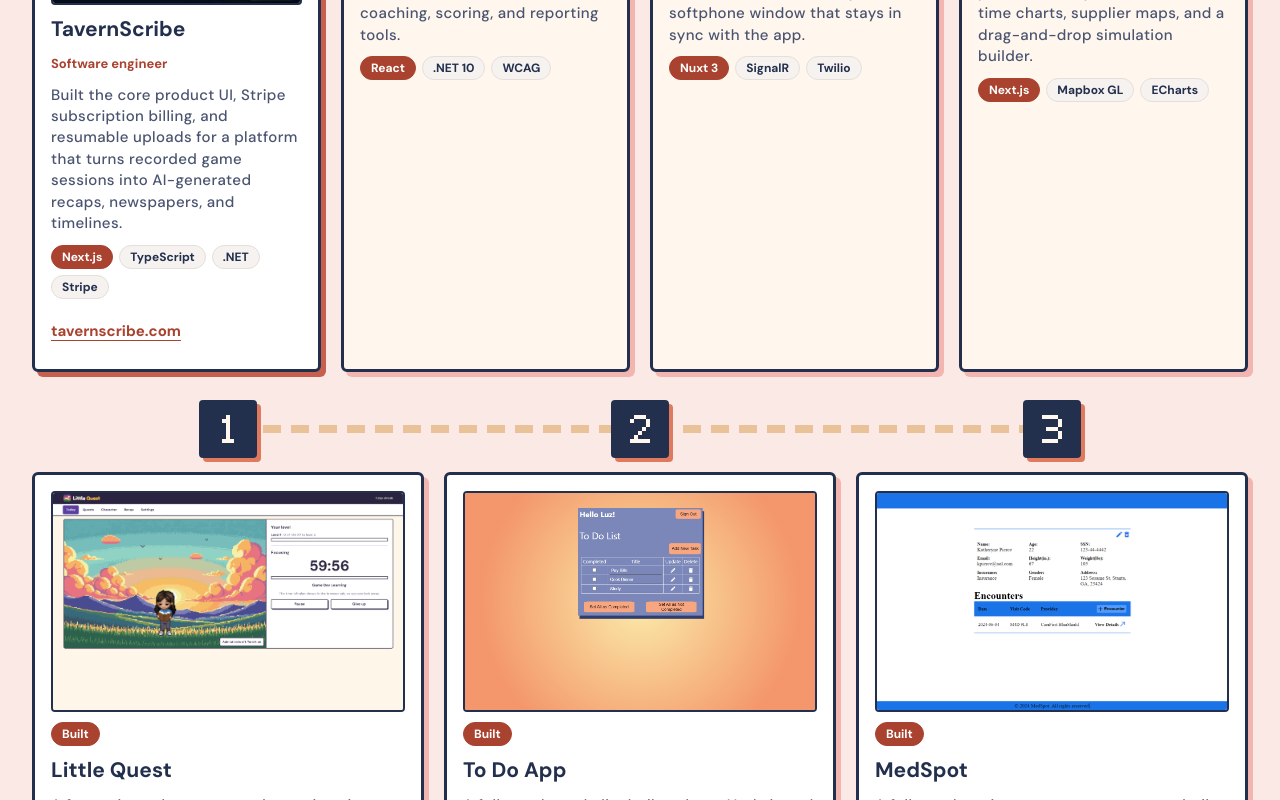
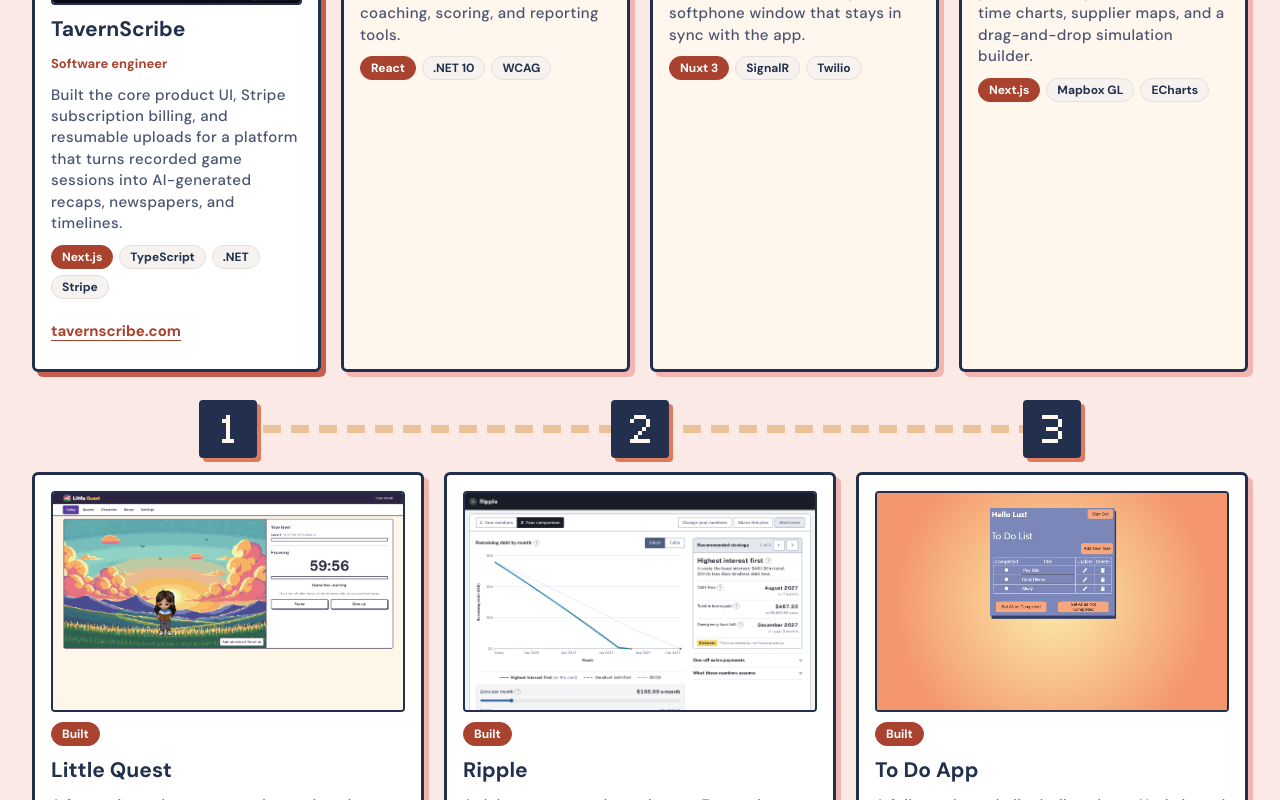
Before and after one commit to rialuz/portfolio, a Next.js app: page / in a window 1280 px wide. Shown: the part 2000-2800 px from the top of the page. Built offline with nearby package versions, Linux system fonts and the light colour scheme.

Commit message:
ripple project

```diff
--- a/components/projects/ProjectTabs.tsx
+++ b/components/projects/ProjectTabs.tsx
@@ -91,11 +91,18 @@
       <h3 className="text-[19px] leading-snug font-bold lg:text-[21px]">{project.title}</h3>
       <p className="text-sm font-medium tracking-wide text-slate lg:text-[15px]">{project.summary}</p>
       <ChipList items={project.tags} label="Built with" />
-      {project.link && (
-        <a href={project.link.href} className={`mt-auto ${linkClass}`}>
-          {project.link.label}
-          <span className="sr-only">: {project.title}</span>
-        </a>
+      {(project.link || project.repo) && (
+        <p className="mt-auto flex flex-wrap gap-x-5 gap-y-1">
+          {[project.link, project.repo].map(
+            (link) =>
+              link && (
+                <a key={link.href} href={link.href} className={linkClass}>
+                  {link.label}
+                  <span className="sr-only">: {project.title}</span>
+                </a>
+              ),
+          )}
+        </p>
       )}
     </article>
   )
--- a/content/projects.ts
+++ b/content/projects.ts
@@ -21,6 +21,8 @@
   tags: string[]
   image?: { src: string; alt: string }
   link?: { href: string; label: string }
+  /** The source code, shown beside `link` when the project has a live site as well. */
+  repo?: { href: string; label: string }
 }
 
 export const workProjects: WorkProject[] = [
@@ -80,6 +82,21 @@
       alt: 'Little Quest during a focus session: a pixel character reading in a sunset meadow, beside the level bar and the timer',
     },
     link: { href: 'https://little-quest-rho.vercel.app/', label: 'Try it live' },
+    repo: github('little-quest'),
+  },
+  {
+    slug: 'ripple',
+    title: 'Ripple',
+    status: 'built',
+    summary:
+      'A debt-versus-savings planner. Enter what you owe and what you can pay each month, and it compares three payoff strategies: when each clears the debt, what it costs in interest, and when the emergency fund is full.',
+    tags: ['Next.js', 'TypeScript', '.NET 10', 'EF Core', 'PSQL'],
+    image: {
+      src: '/projects/ripple.png',
+      alt: 'Ripple comparing three payoff strategies: a chart of remaining debt by month beside the recommended strategy',
+    },
+    // Not deployed, so the repository is the only link. It is on a different account from the others.
+    link: { href: 'https://github.com/loji-luz/ripple', label: 'View on GitHub' },
   },
   {
     slug: 'todo-app',
@@ -118,13 +135,6 @@
     image: { src: '/projects/snake-game.png', alt: 'The Snake Game board' },
     link: github('snake-game'),
   },
-  {
-    slug: 'ripple',
-    title: 'Ripple',
-    status: 'planned',
-    summary: 'A planner that compares paying down debt against building savings, side by side.',
-    tags: ['FinTech', 'React'],
-  },
   // Pathway is parked until there is something to show. Uncomment it to put it back.
   // {
   //   slug: 'pathway',
```
Also changed, not shown: public/projects/ripple.png (added).
